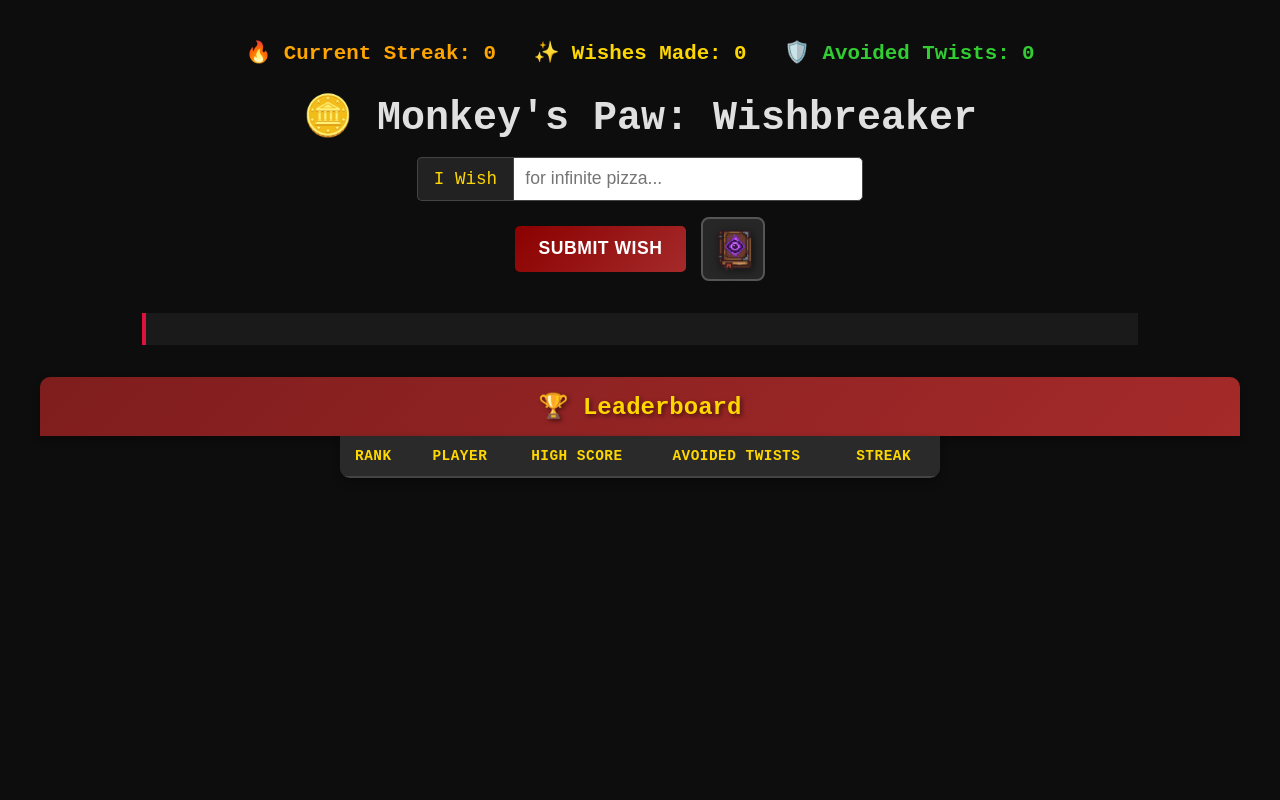
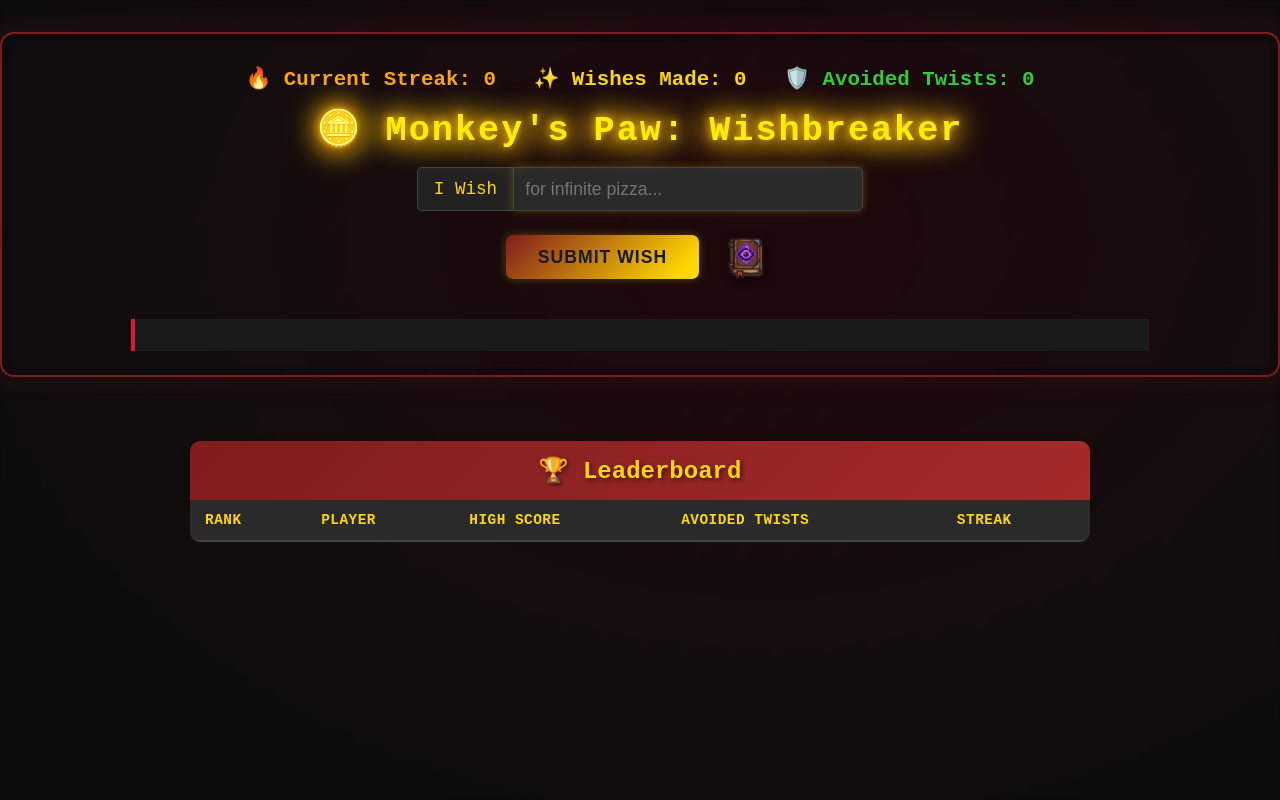
Before and after one commit to VictorFernandezGit/monkey-paw-game, a Flask app: page /game in a window 1280 px wide. Run offline with Flask 3, Linux system fonts and the light colour scheme; the visitor is signed in with stand-in values (Sample User, id 1); data that the repository does not hold is empty; some libraries are stand-ins or nearby versions.

Commit message:
design changes

```diff
--- a/app.py
+++ b/app.py
@@ -24,7 +24,7 @@ app.secret_key = os.getenv("FLASK_SECRET_KEY", secrets.token_hex(32))
 app.config['WTF_CSRF_ENABLED'] = True
 app.config['WTF_CSRF_TIME_LIMIT'] = 3600  # 1 hour
 app.config['PERMANENT_SESSION_LIFETIME'] = 3600  # 1 hour session timeout
-app.config['SESSION_COOKIE_SECURE'] = os.getenv('FLASK_ENV') == 'production'
+app.config['SESSION_COOKIE_SECURE'] = False  # Force to False for local development
 app.config['SESSION_COOKIE_HTTPONLY'] = True
 app.config['SESSION_COOKIE_SAMESITE'] = 'Lax'
 
@@ -242,30 +242,36 @@ def username():
 @app.route("/set_username", methods=["POST"])
 @limiter.limit("10 per minute")
 def set_username():
-    try:
+    if request.is_json:
         data = request.get_json()
         if not data:
             return jsonify({"error": "Invalid request data"}), 400
-
         username = data.get("username", "")
         validated_username, error = validate_username(username)
-
         if error:
             return jsonify({"error": error}), 400
-
         user = User.query.filter_by(username=validated_username).first()
         if not user:
             user = User(username=validated_username)
             db.session.add(user)
             db.session.commit()
-
         session["username"] = validated_username
         session.permanent = True
         return jsonify({"success": True, "username": validated_username})
-
-    except Exception as e:
-        print("Set username error:", e)
-        return jsonify({"error": "An error occurred while setting username"}), 500
+    else:
+        username = request.form.get("username", "")
+        validated_username, error = validate_username(username)
+        if error:
+            # Optionally flash error here
+            return redirect(url_for("index"))
+        user = User.query.filter_by(username=validated_username).first()
+        if not user:
+            user = User(username=validated_username)
+            db.session.add(user)
+            db.session.commit()
+        session["username"] = validated_username
+        session.permanent = True
+        return redirect(url_for("game"))
 
 @app.route("/leaderboard", methods=["GET"])
 @limiter.limit("30 per minute")
--- a/static/style.css
+++ b/static/style.css
@@ -3,7 +3,8 @@ body {
   color: #e0e0e0;
   font-family: 'Courier New', Courier, monospace;
   text-align: center;
-  padding: 2rem;
+  padding: 0;
+  margin: 0;
 }
 h1 {
   font-size: 2.5rem;
@@ -57,18 +58,22 @@ button:hover {
 }
 
 .leaderboard-container {
+  max-width: 900px;
+  margin: 0 auto;
+  border-radius: 0 0 10px 10px;
+  overflow-x: auto;
+  box-shadow: none;
   background: #1a1a1a;
-  border-radius: 0 0 10px 10px;
-  overflow: hidden;
-  box-shadow: 0 4px 8px rgba(0, 0, 0, 0.3);
-  max-width: 600px;
-  margin: 0 auto;
 }
 
 #leaderboardTable {
   width: 100%;
   border-collapse: collapse;
   color: #fff;
+  min-width: 500px;
+  max-width: 100vw;
+  table-layout: auto;
+  word-break: break-word;
 }
 
 #leaderboardTable thead {
@@ -248,14 +253,13 @@ button:hover {
   transition: transform 0.3s ease;
   border-radius: 8px;
   padding: 5px;
-  background: rgba(45, 45, 45, 0.8);
-  border: 2px solid #555;
+
 }
 
 .spellbook-icon:hover {
   transform: scale(1.1);
   border-color: #FFD700;
-  box-shadow: 0 0 15px rgba(255, 215, 0, 0.4);
+
 }
 
 .spellbook-icon img {
@@ -578,3 +582,121 @@ button:hover {
   font-weight: bold;
   text-shadow: 0 0 4px #7f1d1d;
 }
+
+html {
+  scroll-behavior: smooth;
+}
+
+#cursedBackground {
+  position: fixed;
+  top: 0; left: 0; width: 100vw; height: 100vh;
+  z-index: -1;
+  pointer-events: none;
+  background:
+    radial-gradient(ellipse at 60% 30%, rgba(60,0,0,0.4) 0%, rgba(13,13,13,0.92) 80%),
+    repeating-linear-gradient(120deg, rgba(60,0,0,0.06) 0 2px, transparent 2px 40px),
+    #0d0d0d;
+  animation: cursedFog 12s linear infinite alternate;
+  opacity: 0.85;
+  filter: none;
+  will-change: transform;
+  transition: filter 0.2s;
+}
+@keyframes cursedFog {
+  0% { filter: blur(0.5px) brightness(0.9) hue-rotate(0deg); }
+  50% { filter: blur(2.5px) brightness(1.1) hue-rotate(-10deg); }
+  100% { filter: blur(0.5px) brightness(0.9) hue-rotate(0deg); }
+}
+
+/* Apply the same cursed styles to the game page */
+#gameSection, #leaderboardSection {
+  position: relative;
+  z-index: 2;
+  max-width: 98vw;
+  margin: 2rem auto 0 auto;
+  padding: 2rem 1.5rem 1.5rem 1.5rem;
+  border: 2px solid #7f1d1d;
+  box-shadow: 0 0 24px 4px #7f1d1d33, 0 0 0 8px #0002 inset;
+  border-radius: 14px;
+}
+#gameSection h1 {
+  color: #FFD700;
+  font-size: 2.2rem;
+  margin: 0 0 1rem 0;
+  text-shadow: 0 0 8px #FFD700, 0 0 18px #7f1d1d, 2px 2px 8px #000;
+  font-weight: bold;
+  letter-spacing: 2px;
+  animation: cursedFlicker 2.5s infinite alternate;
+}
+#gameSection .wish-submit-container button {
+  background: linear-gradient(135deg, #7f1d1d, #FFD700 90%);
+  color: #1a1a1a;
+  border: none;
+  border-radius: 7px;
+  font-weight: bold;
+  font-size: 1.1rem;
+  padding: 0.7rem 2rem;
+  box-shadow: 0 0 10px #FFD70044;
+  text-transform: uppercase;
+  letter-spacing: 1px;
+  transition: background 0.3s, color 0.3s, box-shadow 0.3s;
+}
+#gameSection .wish-submit-container button:hover {
+  background: linear-gradient(135deg, #FFD700, #7f1d1d 90%);
+  color: #7f1d1d;
+  box-shadow: 0 0 18px #FFD70099, 0 0 8px #7f1d1d;
+}
+#gameSection input[type="text"] {
+  background: #2a2a2a;
+  color: #FFD700;
+  border: 2px solid #FFD700;
+  box-shadow: 0 0 8px #FFD70044;
+  font-size: 1.2rem;
+  padding: 0.8rem;
+  border-radius: 7px;
+  margin-bottom: 1rem;
+  width: 80%;
+  transition: border-color 0.3s, box-shadow 0.3s;
+}
+#gameSection input[type="text"]:focus {
+  outline: none;
+  border-color: #ffb347;
+  box-shadow: 0 0 16px #FFD70099, 0 0 4px #7f1d1d;
+}
+#gameSection .result {
+  background: #1a1a1a;
+  border-left: 4px solid crimson;
+  font-style: italic;
+  max-width: 80%;
+  margin-left: auto;
+  margin-right: auto;
+  margin-top: 2rem;
+  padding: 1rem;
+}
+#gameSection #userOutcomeBox {
+  margin: 1rem auto;
+  max-width: 350px;
+  font-size: 1.2rem;
+  font-weight: bold;
+  display: none;
+  border-radius: 6px;
+  padding: 0.7rem 1rem;
+}
+
+#leaderboardSection {
+  margin-top: 2rem;
+  width: 100%;
+  z-index: 2;
+  background: none;
+  box-shadow: none;
+  border: none;
+  max-width: 900px;
+  margin-left: auto;
+  margin-right: auto;
+}
+
+#leaderboardTable th, #leaderboardTable td {
+  white-space: nowrap;
+  overflow: hidden;
+  text-overflow: ellipsis;
+}
--- a/templates/index.html
+++ b/templates/index.html
@@ -8,6 +8,7 @@
   <link rel="stylesheet" href="/static/style.css">
 </head>
 <body>
+  <div id="cursedBackground"></div>
   <div id="backgroundOverlay"></div>
   <div id="gameSection" style="display:none;">
     <div id="streakDisplay" style="font-size:1.3rem; margin-bottom:1rem; color:orange; font-weight:bold;">
```
Also changed, not shown: templates/username.html (+6 -37 lines).
